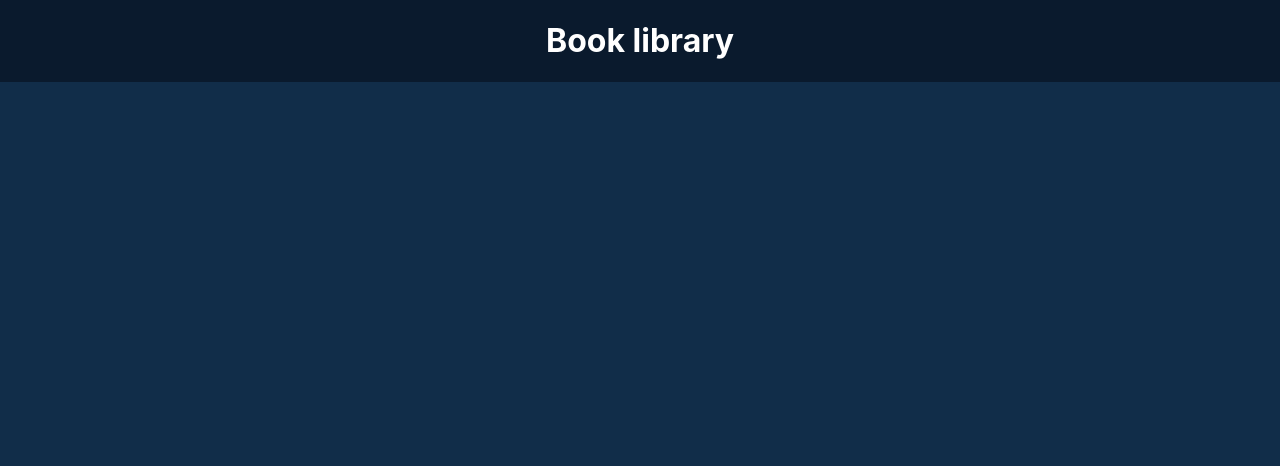
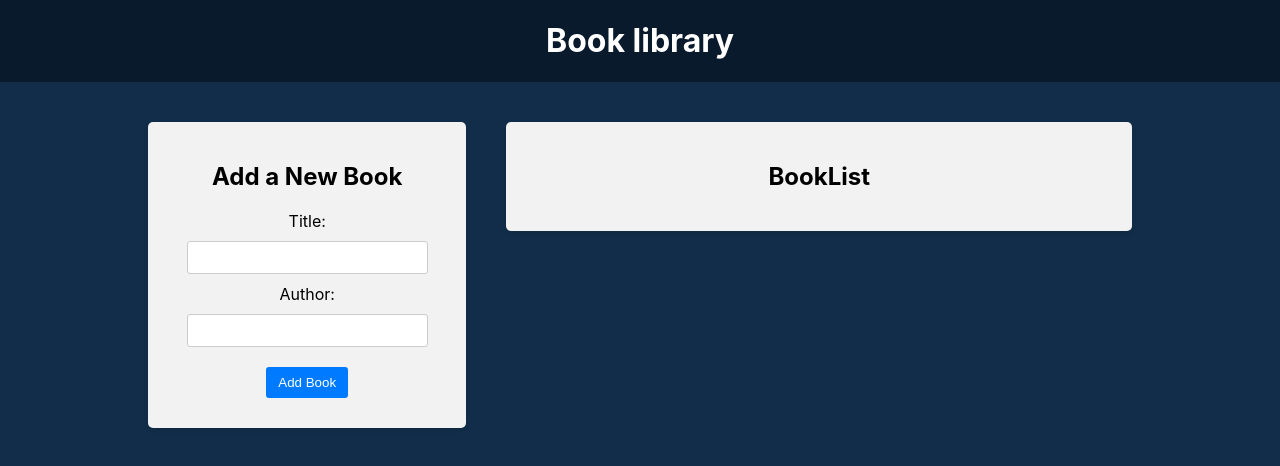
Before and after one commit to KDaniyil/BookApp, a React (Create React App) app in the folder frontend/: page / in a window 1280 px wide. Shown: the top 466 px of the page. Built offline with nearby package versions, Linux system fonts and the light colour scheme.

Commit message:
create book form

```diff
--- a/frontend/src/App.js
+++ b/frontend/src/App.js
@@ -1,4 +1,7 @@
 import './App.css'
+import BookForm from './components/BookForm/BookForm'
+import BookList from './components/BookList/BookList'
+import Filter from './components/Filter/Filter'
 
 function App() {
     return (
@@ -6,6 +9,15 @@ function App() {
             <header className="app-header">
                 <h1>Book library</h1>
             </header>
+            <main className="app-main">
+                <div className="app-left-column">
+                    <BookForm />
+                </div>
+                <div className="app-right-column">
+                    {/* <Filter /> */}
+                    <BookList />
+                </div>
+            </main>
         </div>
     )
 }
--- /dev/null
+++ b/frontend/src/components/BookForm/BookForm.css
@@ -0,0 +1,48 @@
+.book-form {
+    width: 100%;
+}
+
+.book-form label {
+    display: block;
+    width: 100%;
+    text-align: center;
+    margin-bottom: 10px;
+}
+
+.book-form input {
+    width: 80%;
+    padding: 8px;
+    margin-bottom: 10px;
+    border: 1px solid #ccc;
+    border-radius: 3px;
+}
+
+.book-form button {
+    background-color: #007bff;
+    color: #fff;
+    padding: 8px 12px;
+    border: none;
+    border-radius: 3px;
+    cursor: pointer;
+    margin: 10px;
+    transition: background-color 0.3s ease;
+}
+
+.book-form button:hover {
+    background-color: #0056b3;
+}
+
+.book-form .spinner {
+    animation: spinner 1s infinite linear;
+    margin-left: 10px;
+}
+
+@keyframes spinner {
+    from {
+        transform: rotate(0deg);
+    }
+
+    to {
+        transform: rotate(360deg);
+    }
+}
--- /dev/null
+++ b/frontend/src/components/BookForm/BookForm.js
@@ -0,0 +1,44 @@
+import React, { useState } from 'react'
+import './BookForm.css'
+
+const BookForm = () => {
+    const [title, setTitle] = useState('')
+    const [author, setAuthor] = useState('')
+    const handleSubmit = (e) => {
+        e.preventDefault()
+        //check if title and author are not empty
+        if (title && author) {
+            setTitle('')
+            setAuthor('')
+        }
+        //dispatch action to add book
+    }
+    return (
+        <div className="app-block book-form">
+            <h2>Add a New Book</h2>
+            <form onSubmit={handleSubmit}>
+                <div>
+                    <label htmlFor="title">Title:</label>
+                    <input
+                        type="text"
+                        id="title"
+                        value={title}
+                        onChange={(e) => setTitle(e.target.value)}
+                    />
+                </div>
+                <div>
+                    <label htmlFor="author">Author:</label>
+                    <input
+                        type="text"
+                        id="author"
+                        value={author}
+                        onChange={(e) => setAuthor(e.target.value)}
+                    />
+                </div>
+                <button type="submit">Add Book</button>
+            </form>
+        </div>
+    )
+}
+
+export default BookForm
--- /dev/null
+++ b/frontend/src/components/BookList/BookList.css
@@ -0,0 +1,61 @@
+.book-list ul {
+    padding: 0;
+    margin: 20px -20px;
+    list-style: none;
+}
+
+.book-list li {
+    display: flex;
+    justify-content: space-between;
+    align-items: center;
+    width: auto;
+    padding: 10px 20px;
+    border-bottom: 1px solid #ccc;
+    background-color: #fff;
+    list-style-type: none;
+}
+
+.book-list li:nth-child(even) {
+    background-color: #f2f2f2;
+}
+
+.book-list li:hover {
+    background-color: #dbe4f8;
+}
+
+.book-list button {
+    background-color: #fff;
+    color: red;
+    border: 1px solid red;
+    padding: 8px 12px;
+    border-radius: 3px;
+    cursor: pointer;
+    transition: background-color 0.3s ease;
+}
+
+.book-list button:hover {
+    background-color: #fdd;
+}
+
+.book-list .highlight {
+    background-color: #ff0;
+}
+
+.book-list .book-info {
+    flex: 1;
+    text-align: left;
+}
+
+.book-list .book-actions {
+    display: flex;
+    align-items: center;
+}
+
+.book-list .star-icon {
+    width: 24px;
+    height: 24px;
+    margin: 0 20px;
+    cursor: pointer;
+    transition: color 0.3s ease;
+    color: #fca510;
+}
--- /dev/null
+++ b/frontend/src/components/BookList/BookList.js
@@ -0,0 +1,12 @@
+import React from 'react'
+import './BookList.css'
+
+const BookList = () => {
+    return (
+        <div className="app-block book-list">
+            <h2>BookList</h2>
+        </div>
+    )
+}
+
+export default BookList
--- /dev/null
+++ b/frontend/src/components/Filter/Filter.css
@@ -0,0 +1,50 @@
+.filter-row {
+    display: flex;
+    justify-content: space-between;
+    align-items: center;
+}
+
+.filter-group {
+    flex: 1;
+    text-align: center;
+}
+
+.filter input[type='text'] {
+    width: 80%;
+    padding: 8px;
+    border: 1px solid #ccc;
+    border-radius: 3px;
+}
+
+.filter button {
+    background-color: #007bff;
+    color: #fff;
+    padding: 8px 12px;
+    border: none;
+    border-radius: 3px;
+    cursor: pointer;
+    margin: 10px;
+    transition: background-color 0.3s ease;
+}
+
+.filter button:hover {
+    background-color: #0056b3;
+}
+
+@media screen and (max-width: 1024px) {
+    .filter-row {
+        flex-direction: column;
+        align-items: stretch;
+    }
+
+    .filter-group {
+        width: 100%;
+        margin: auto;
+        margin-bottom: 10px;
+    }
+
+    .filter button {
+        margin: 10px auto 0;
+        max-width: 50%;
+    }
+}
--- /dev/null
+++ b/frontend/src/components/Filter/Filter.js
@@ -0,0 +1,12 @@
+import React from 'react'
+import './Filter.css'
+
+const Filter = () => {
+    return (
+        <div className="app-block filter">
+            <h2>Filters</h2>
+        </div>
+    )
+}
+
+export default Filter
```
